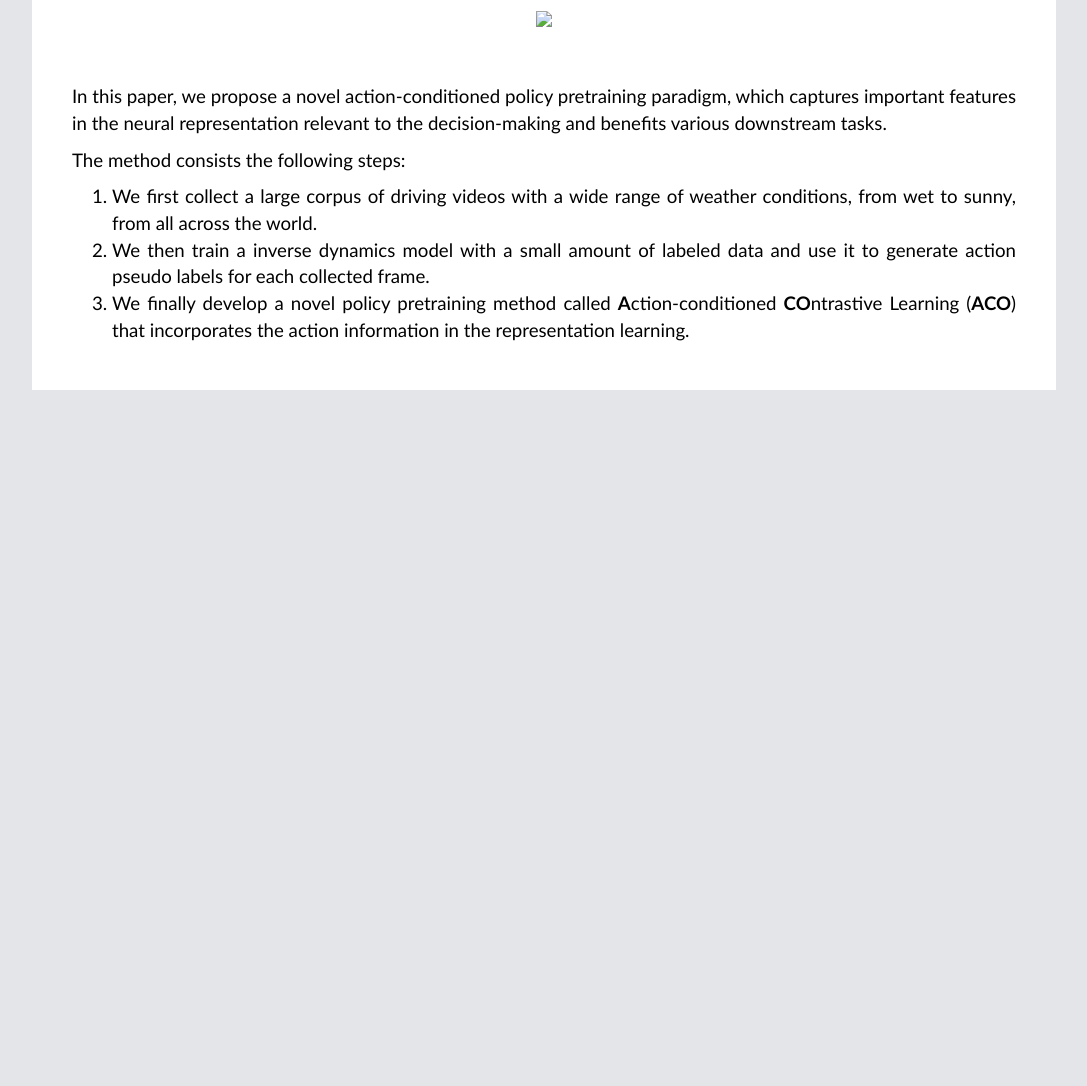
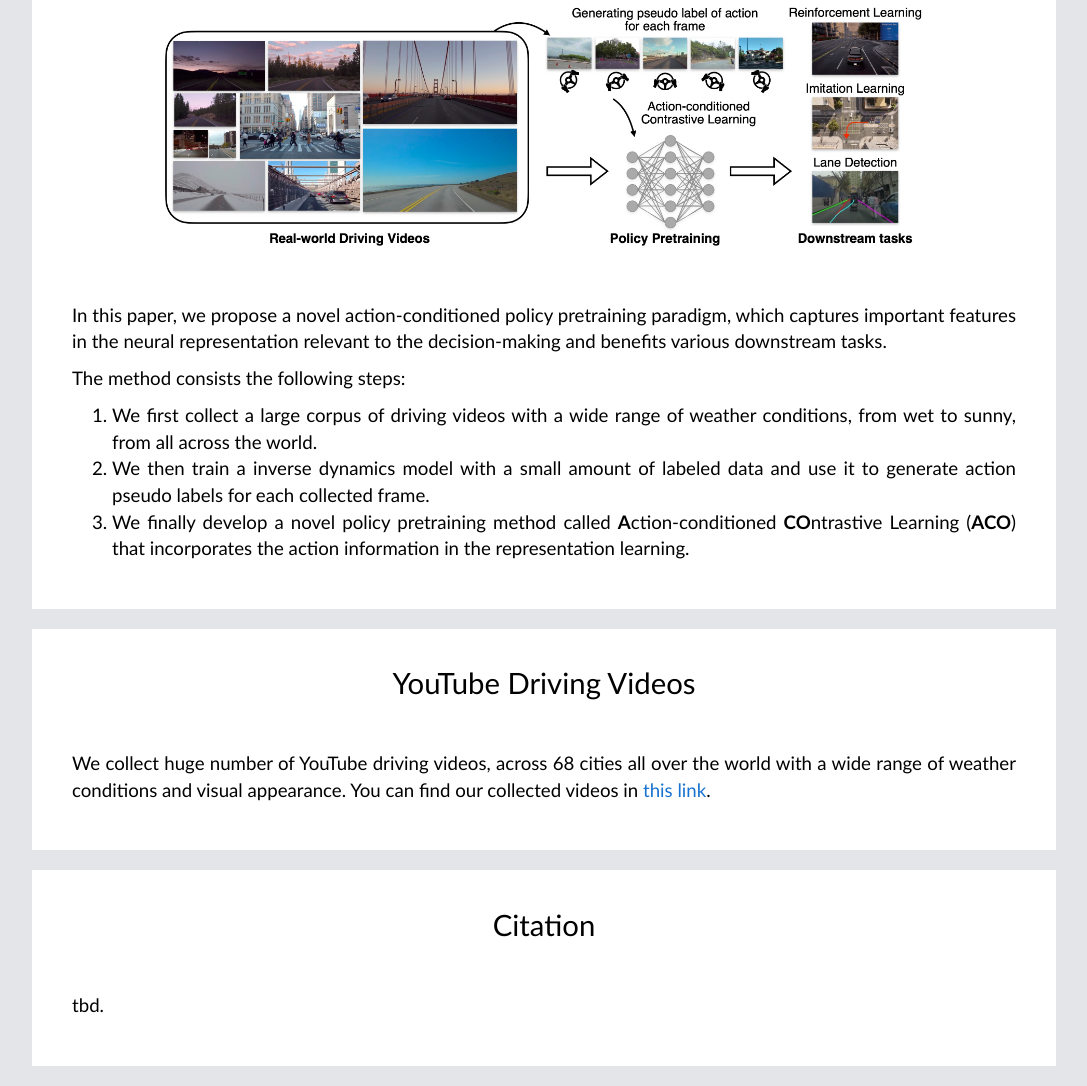
Before and after one commit to metadriverse/ACO, a plain HTML site: page docs/index.html in a window 1280 px wide. Shown: the part 498-1584 px from the top of the page, without its empty margins (96-1183 px from the left). Before the commit the page ends 908 px from the top, so only its background shows below. Drawn offline with Linux system fonts and the light colour scheme.

Commit message:
update README and webpage

```diff
--- a/docs/index.html
+++ b/docs/index.html
@@ -81,8 +81,8 @@
     <table border="0" align="center">
         <tr>
             <td align="center" style="padding: 0pt 0 15pt 0">
-                <a class="bar" href="https://decisionforce.github.io/ACO"><b>Webpage</b></a> |
-                <a class="bar" href="https://github.com/decisionforce/ACO"><b>Code</b></a> |
+                <a class="bar" href="https://metadriverse.github.io/ACO"><b>Webpage</b></a> |
+                <a class="bar" href="https://github.com/metadriverse/ACO"><b>Code</b></a> |
                 <a class="bar" href="https://arxiv.org/pdf/2204.02393.pdf"><b>Paper</b></a>
             </td>
         </tr>
@@ -91,13 +91,13 @@
 </div>
 <!-- === Home Section Ends === -->
 
-<!-- === Overview Section Starts === -->
+
 <div class="section">
     <div class="title" id="lang">Methods</div>
     <div class="body">
         <div class="teaser">
             <img style="width: 80.8%;"
-                 src="images/teaser.pdf">
+                 src="images/teaser.jpg">
         </div>
         <div class="text">
             <br>
@@ -120,6 +120,40 @@
     </div>
 </div>
 <!-- === Overview Section Ends === -->
+<div class="section">
+    <div class="title" id="lang">YouTube Driving Videos</div>
+    <div class="body">
+        <div class="text">
+            <br>
+            <p>
+                We collect huge number of YouTube driving videos, across 68 cities all over the world with a wide range of weather conditions and visual appearance.
+                You can find our collected videos in <a href="https://docs.google.com/spreadsheets/d/1KNFFrfEE5q4d40uBR6MN9YtTggnv2o2AHRxGRZMgs3E/edit?usp=sharing">this link</a>.
+            </p>
+        </div>
+
+        <!-- <div class="teaser">
+            <img style="width: 80.8%;"
+                 src="images/teaser.jpg">
+        </div> -->
+    </div>
+</div>
+
+<div class="section">
+    <div class="title" id="lang">Citation</div>
+    <div class="body">
+        <div class="text">
+            <br>
+            <p>
+                tbd.
+            </p>
+        </div>
+
+        <!-- <div class="teaser">
+            <img style="width: 80.8%;"
+                 src="images/teaser.jpg">
+        </div> -->
+    </div>
+</div>
 
 </body>
 </html>
```
Also changed, not shown: docs/images/teaser.jpg (added), 1 other file.
